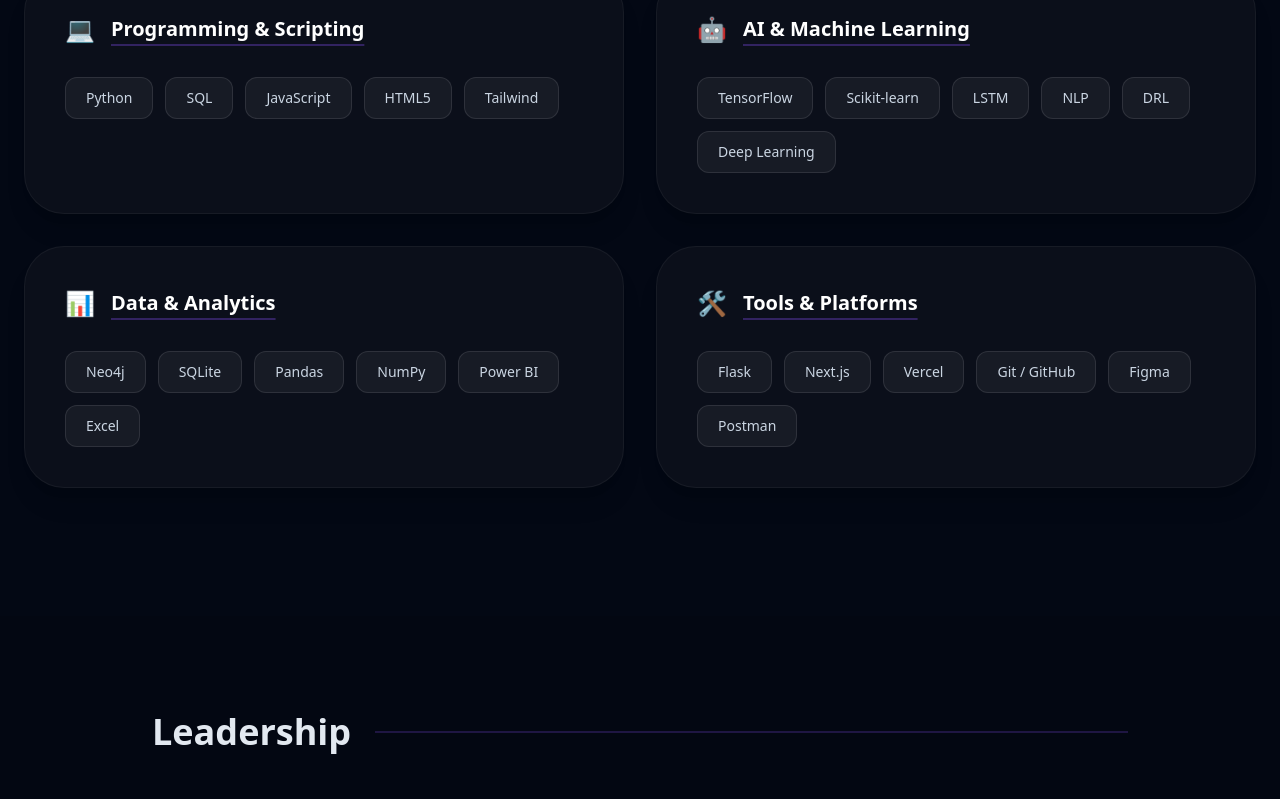
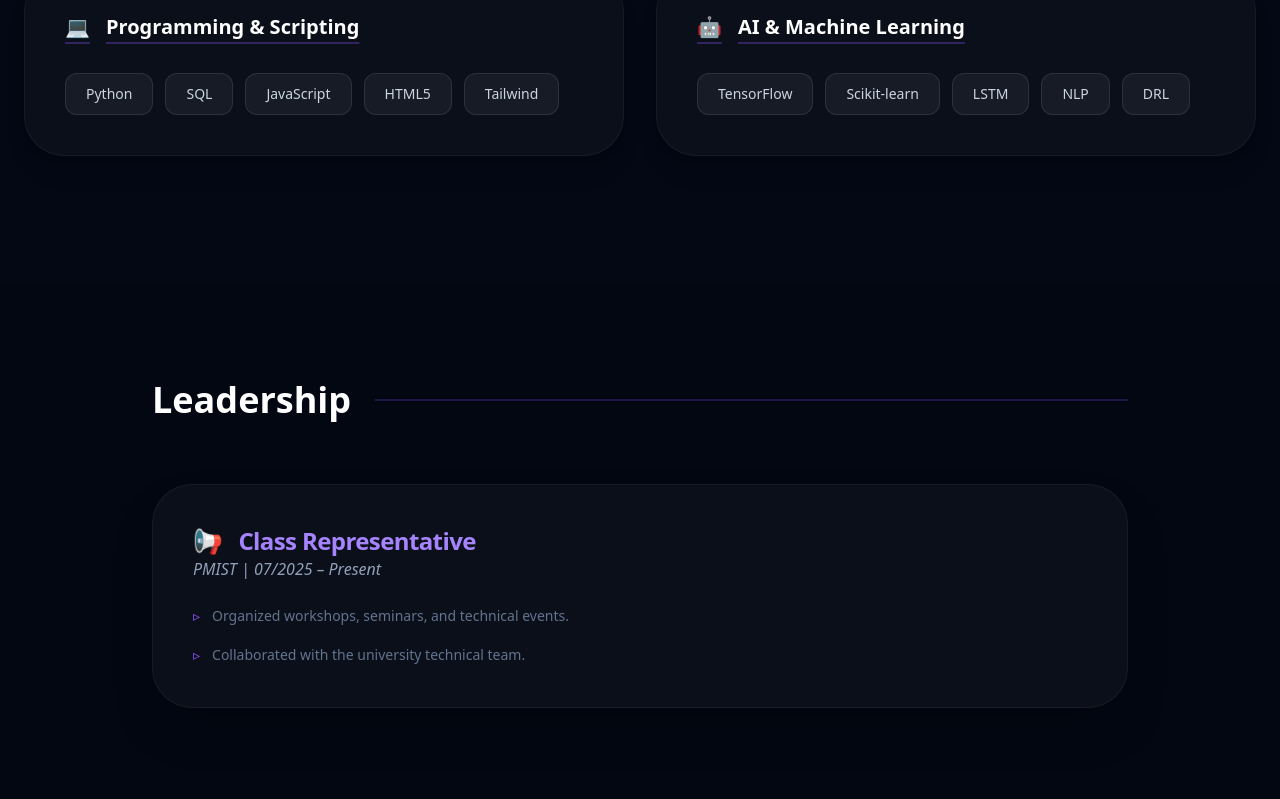
Before and after one commit to Rakesh-developer28/portfolio, a Next.js app: page / in a window 1280 px wide. Shown: the part 1021-1820 px from the top of the page. Built offline with nearby package versions, Linux system fonts and the light colour scheme.

Commit message:
Final production sync: Search-bar nav, quadrant skills UI, and full details restored

```diff
--- a/pages/index.js
+++ b/pages/index.js
@@ -8,10 +8,9 @@ const Navbar = ({ setIsNavOpen }) => {
     <nav className="fixed top-0 w-full z-[100] px-6 py-6 flex justify-center">
       <div className="w-full max-w-5xl bg-[#0b0f1a]/80 backdrop-blur-md border border-white/10 rounded-2xl px-6 py-3 flex justify-between items-center shadow-2xl">
 
-        {/* BRANDING / SEARCH BAR LOGO */}
+        {/* BRANDING INSIDE SEARCH BAR */}
         <div className="flex items-center gap-3 group cursor-pointer">
           <div className="w-8 h-8 rounded-lg bg-violet-500/10 border border-violet-500/20 flex items-center justify-center text-violet-500 group-hover:bg-violet-500 group-hover:text-white transition-all">
-            {/* CPU Chip Logo Icon */}
             <svg xmlns="http://www.w3.org/2000/svg" width="18" height="18" viewBox="0 0 24 24" fill="none" stroke="currentColor" strokeWidth="2" strokeLinecap="round" strokeLinejoin="round"><rect x="4" y="4" width="16" height="16" rx="2" ry="2"></rect><rect x="9" y="9" width="6" height="6"></rect><line x1="9" y1="1" x2="9" y2="4"></line><line x1="15" y1="1" x2="15" y2="4"></line><line x1="9" y1="20" x2="9" y2="23"></line><line x1="15" y1="20" x2="15" y2="23"></line><line x1="20" y1="9" x2="23" y2="9"></line><line x1="20" y1="15" x2="23" y2="15"></line><line x1="1" y1="9" x2="4" y2="9"></line><line x1="1" y1="15" x2="4" y2="15"></line></svg>
           </div>
           <div className="flex items-baseline gap-2">
@@ -45,11 +44,11 @@ export default function Home() {
   const [selectedProject, setSelectedProject] = useState(null);
 
   const projects = [
-    { title: "Stock Market Prediction (LSTM)", tech: ["Python", "LSTM", "Deep Learning"], desc: "Designed and trained LSTM models for time series forecasting of stock prices using historical market data.", link: "https://github.com/Rakesh-developer28/stock_prediction" },
+    { title: "Stock Market Prediction (LSTM)", tech: ["Python", "LSTM", "TensorFlow"], desc: "Designed and trained LSTM models for time series forecasting of stock prices using historical market data.", link: "https://github.com/Rakesh-developer28/stock_prediction" },
     { title: "Fake Product Review Detection", tech: ["NLP", "Python", "ML"], desc: "Developed a machine learning model to classify product reviews as real or fake using NLP techniques." },
     { title: "Neural Pilot – Hill Climb AI", tech: ["Python", "TensorFlow", "Deep RL"], desc: "Developed a DRL agent for a physics-based control problem using TensorFlow, Pygame, and Pymunk.", link: "https://github.com/Rakesh-developer28/Neural-Pilot-Hill-Climb-AI" },
-    { title: "Menu vs Delivery NLP", tech: ["Python", "NLP", "Analytics"], desc: "Analyzed food app reviews to compare menu quality vs delivery impact.", link: "https://github.com/Rakesh-developer28/menu-delivery-nlp-analysis" },
-    { title: "Finance Tracker", tech: ["Python", "Flask", "SQLite"], desc: "Personal finance tracker built using Flask, SQLite, and Chart.js.", link: "https://github.com/Rakesh-developer28/finance_tracker" }
+    { title: "Menu vs Delivery NLP", tech: ["Python", "NLP", "Analytics"], desc: "Analyzed food app reviews to compare menu quality vs delivery impact via sentiment analysis." },
+    { title: "Finance Tracker", tech: ["Flask", "SQLite", "Chart.js"], desc: "Personal finance tracker mini-project built using Flask and SQLite.", link: "https://github.com/Rakesh-developer28/finance_tracker" }
   ];
 
   const education = [
@@ -57,45 +56,41 @@ export default function Home() {
     { degree: "Bachelor of Science in Data Science", school: "PMIST", date: "08/2022 – 05/2025", grade: "CGPA: 7.51 / 10.0", status: "Completed" }
   ];
 
+  const experience = [
+    { role: "Data Analyst Intern", company: "Tech Vaseegrah", date: "07/2024 – 08/2024", points: ["Analyzed business data using Python and SQL.", "Built a billing and dashboard web application using Flask."] },
+    { role: "AI & ML Trainee", company: "Rexroth Bosch Group", date: "Dec 2024 – Jan 2025", points: ["Training on industrial AI applications using sensor datasets."] }
+  ];
+
   return (
     <>
       <Head>
         <title>Rakesh G | Data Science Portfolio</title>
-        <meta name="description" content="Rakesh G - Data Science Student and Software Developer Portfolio" />
+        <meta name="description" content="Portfolio of Rakesh G - Data Science Student and Developer" />
+        <link rel="icon" href="/favicon.ico" />
       </Head>
 
       <div className="min-h-screen bg-[#030712] text-slate-200 font-sans selection:bg-violet-500/30 overflow-x-hidden">
 
         <Navbar setIsNavOpen={setIsNavOpen} />
 
-        {/* MOBILE SIDEBAR WITH ICONS */}
+        {/* MOBILE SIDEBAR */}
         <AnimatePresence>
           {isNavOpen && (
             <>
               <motion.div initial={{ opacity: 0 }} animate={{ opacity: 1 }} exit={{ opacity: 0 }} onClick={() => setIsNavOpen(false)} className="fixed inset-0 bg-black/60 backdrop-blur-sm z-[110]" />
-              <motion.div initial={{ x: "100%" }} animate={{ x: 0 }} exit={{ x: "100%" }} className="fixed right-0 top-0 h-full w-72 bg-[#0b0f1a] border-l border-white/10 z-[120] p-8 shadow-2xl flex flex-col justify-between">
-                <div>
-                  <button onClick={() => setIsNavOpen(false)} className="absolute top-6 right-6 text-2xl text-white">✕</button>
-                  <div className="mt-12 flex flex-col gap-6 text-lg font-medium">
-                    <a href="#about" onClick={() => setIsNavOpen(false)} className="flex items-center gap-4 hover:text-violet-400 transition-all uppercase tracking-widest text-xs"><span>👤</span> About</a>
-                    <a href="#skills" onClick={() => setIsNavOpen(false)} className="flex items-center gap-4 hover:text-violet-400 transition-all uppercase tracking-widest text-xs"><span>🛠️</span> Skills</a>
-                    <a href="#education" onClick={() => setIsNavOpen(false)} className="flex items-center gap-4 hover:text-violet-400 transition-all uppercase tracking-widest text-xs"><span>🎓</span> Education</a>
-                    <a href="#projects" onClick={() => setIsNavOpen(false)} className="flex items-center gap-4 hover:text-violet-400 transition-all uppercase tracking-widest text-xs"><span>📁</span> Projects</a>
-                    <a href="#contact" onClick={() => setIsNavOpen(false)} className="flex items-center gap-4 hover:text-violet-400 transition-all uppercase tracking-widest text-xs"><span>📧</span> Contact</a>
-                  </div>
-                </div>
-                {/* BOTTOM SOCIAL ICONS IN SIDEBAR */}
-                <div className="flex justify-around border-t border-white/10 pt-8 pb-4">
-                  <a href="https://www.linkedin.com/in/rakeshgdev" target="_blank" className="text-xl hover:text-violet-500 transition-all">🔗</a>
-                  <a href="https://github.com/Rakesh-developer28" target="_blank" className="text-xl hover:text-violet-500 transition-all">📁</a>
-                  <a href="mailto:rakesh28.dev@gmail.com" className="text-xl hover:text-violet-500 transition-all">📧</a>
+              <motion.div initial={{ x: "100%" }} animate={{ x: 0 }} exit={{ x: "100%" }} className="fixed right-0 top-0 h-full w-72 bg-[#0b0f1a] border-l border-white/10 z-[120] p-8 shadow-2xl">
+                <button onClick={() => setIsNavOpen(false)} className="absolute top-6 right-6 text-2xl text-white">✕</button>
+                <div className="mt-12 flex flex-col gap-8 text-lg font-medium text-gray-300">
+                  {['About', 'Skills', 'Education', 'Projects', 'Contact'].map((item) => (
+                    <a key={item} href={`#${item.toLowerCase()}`} onClick={() => setIsNavOpen(false)} className="hover:text-violet-400 uppercase tracking-widest text-sm">{item}</a>
+                  ))}
                 </div>
               </motion.div>
             </>
           )}
         </AnimatePresence>
 
-        {/* HERO SECTION */}
+        {/* HERO */}
         <section className="pt-56 pb-32 px-6 flex flex-col items-center text-center relative">
           <div className="absolute top-20 left-1/2 -translate-x-1/2 w-[600px] h-[600px] bg-violet-600/5 rounded-full blur-[120px] -z-10" />
           <motion.div initial={{ opacity: 0, y: 10 }} animate={{ opacity: 1, y: 0 }} className="inline-flex items-center gap-3 px-4 py-2 rounded-full bg-white/5 border border-white/10 mb-10 text-xs font-mono text-violet-400">
@@ -114,71 +109,42 @@ export default function Home() {
           </div>
         </section>
 
-        {/* CORE COMPETENCY GRID WITH SECTION ICONS */}
-        <section id="skills" className="max-w-7xl mx-auto px-6 py-32 bg-[#050a18]/30">
+        {/* CORE COMPETENCY GRID */}
+        <section id="skills" className="max-w-7xl mx-auto px-6 py-32 bg-[#050a18]/30 text-white">
           <div className="text-center mb-20">
-            <h2 className="text-5xl md:text-7xl font-extrabold tracking-tighter text-white">Core <span className="text-violet-500">Competency</span></h2>
+            <h2 className="text-5xl md:text-7xl font-extrabold tracking-tighter">Core <span className="text-violet-500">Competency</span></h2>
           </div>
-
           <div className="grid md:grid-cols-2 gap-8">
             <div className="p-10 rounded-[40px] bg-[#0b0f1a] border border-white/5 hover:border-violet-500/30 transition-all shadow-xl">
-              <div className="flex items-center gap-4 mb-8">
-                <span className="text-2xl text-violet-500">💻</span>
-                <h3 className="text-xl font-bold text-white underline decoration-violet-500/30 underline-offset-8">Programming & Scripting</h3>
-              </div>
+              <h3 className="text-xl font-bold mb-8 flex items-center gap-4 underline decoration-violet-500/30 underline-offset-8"><span>💻</span> Programming & Scripting</h3>
               <div className="flex flex-wrap gap-3">
                 {['Python', 'SQL', 'JavaScript', 'HTML5', 'Tailwind'].map(s => <span key={s} className="px-5 py-2.5 bg-white/5 border border-white/10 rounded-xl text-sm font-medium text-slate-300">{s}</span>)}
               </div>
             </div>
             <div className="p-10 rounded-[40px] bg-[#0b0f1a] border border-white/5 hover:border-violet-500/30 transition-all shadow-xl">
-              <div className="flex items-center gap-4 mb-8">
-                <span className="text-2xl text-violet-500">🤖</span>
-                <h3 className="text-xl font-bold text-white underline decoration-violet-500/30 underline-offset-8">AI & Machine Learning</h3>
-              </div>
+              <h3 className="text-xl font-bold mb-8 flex items-center gap-4 underline decoration-violet-500/30 underline-offset-8"><span>🤖</span> AI & Machine Learning</h3>
               <div className="flex flex-wrap gap-3">
-                {['TensorFlow', 'Scikit-learn', 'LSTM', 'NLP', 'DRL', 'Deep Learning'].map(s => <span key={s} className="px-5 py-2.5 bg-white/5 border border-white/10 rounded-xl text-sm font-medium text-slate-300">{s}</span>)}
-              </div>
-            </div>
-            <div className="p-10 rounded-[40px] bg-[#0b0f1a] border border-white/5 hover:border-violet-500/30 transition-all shadow-xl">
-              <div className="flex items-center gap-4 mb-8">
-                <span className="text-2xl text-violet-500">📊</span>
-                <h3 className="text-xl font-bold text-white underline decoration-violet-500/30 underline-offset-8">Data & Analytics</h3>
-              </div>
-              <div className="flex flex-wrap gap-3">
-                {['Neo4j', 'SQLite', 'Pandas', 'NumPy', 'Power BI', 'Excel'].map(s => <span key={s} className="px-5 py-2.5 bg-white/5 border border-white/10 rounded-xl text-sm font-medium text-slate-300">{s}</span>)}
-              </div>
-            </div>
-            <div className="p-10 rounded-[40px] bg-[#0b0f1a] border border-white/5 hover:border-violet-500/30 transition-all shadow-xl">
-              <div className="flex items-center gap-4 mb-8">
-                <span className="text-2xl text-violet-500">🛠️</span>
-                <h3 className="text-xl font-bold text-white underline decoration-violet-500/30 underline-offset-8">Tools & Platforms</h3>
-              </div>
-              <div className="flex flex-wrap gap-3">
-                {['Flask', 'Next.js', 'Vercel', 'Git / GitHub', 'Figma', 'Postman'].map(s => <span key={s} className="px-5 py-2.5 bg-white/5 border border-white/10 rounded-xl text-sm font-medium text-slate-300">{s}</span>)}
+                {['TensorFlow', 'Scikit-learn', 'LSTM', 'NLP', 'DRL'].map(s => <span key={s} className="px-5 py-2.5 bg-white/5 border border-white/10 rounded-xl text-sm font-medium text-slate-300">{s}</span>)}
               </div>
             </div>
           </div>
         </section>
 
-        {/* LEADERSHIP SECTION WITH ICON */}
-        <section className="max-w-5xl mx-auto px-6 py-24">
-          <h2 className="text-4xl font-bold mb-16 flex items-center gap-6">Leadership <div className="h-0.5 flex-1 bg-violet-500/20"></div></h2>
-          <div className="p-10 rounded-[40px] bg-[#0b0f1a] border border-white/5 shadow-2xl">
-            <div className="flex items-center gap-4 mb-6">
-              <span className="text-2xl text-violet-500">📢</span>
-              <h3 className="text-2xl font-bold text-violet-400 tracking-tight">Class Representative</h3>
-            </div>
+        {/* LEADERSHIP SECTION */}
+        <section id="experience" className="max-w-5xl mx-auto px-6 py-24">
+          <h2 className="text-4xl font-bold mb-16 flex items-center gap-6 text-white">Leadership <div className="h-0.5 flex-1 bg-violet-500/20"></div></h2>
+          <div className="p-10 rounded-[40px] bg-[#0b0f1a] border border-white/5 shadow-2xl text-white">
+            <h3 className="text-2xl font-bold text-violet-400 tracking-tight flex items-center gap-4"><span>📢</span> Class Representative</h3>
             <p className="text-slate-400 font-medium mb-6 italic">PMIST | 07/2025 – Present</p>
             <ul className="space-y-4 text-slate-500 text-sm leading-relaxed">
-              <li className="flex gap-3"><span className="text-violet-500">▹</span> Organized workshops, seminars, and technical events to enhance student skills.</li>
-              <li className="flex gap-3"><span className="text-violet-500">▹</span> Collaborated with the university technical team to improve internal software systems.</li>
+              <li className="flex gap-3"><span className="text-violet-500">▹</span> Organized workshops, seminars, and technical events.</li>
+              <li className="flex gap-3"><span className="text-violet-500">▹</span> Collaborated with the university technical team.</li>
             </ul>
           </div>
         </section>
 
-        {/* FOOTER */}
         <footer className="py-12 text-center text-slate-600 text-[10px] tracking-[0.5em] font-mono border-t border-gray-900 uppercase">
-          © 2026 RAKESH G | Periyar Maniammai Institute of Science & Technology
+          © 2026 RAKESH G | PMIST
         </footer>
       </div>
     </>
```
